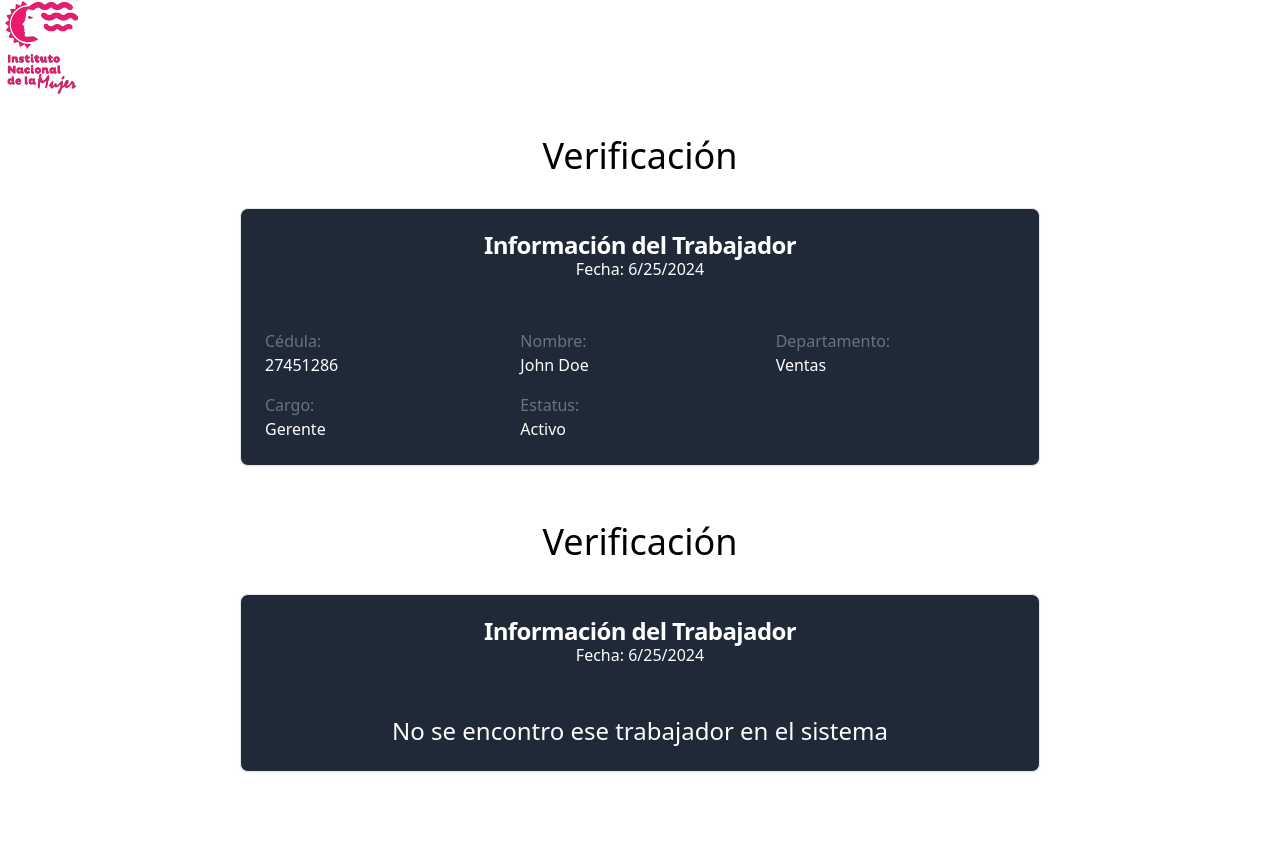
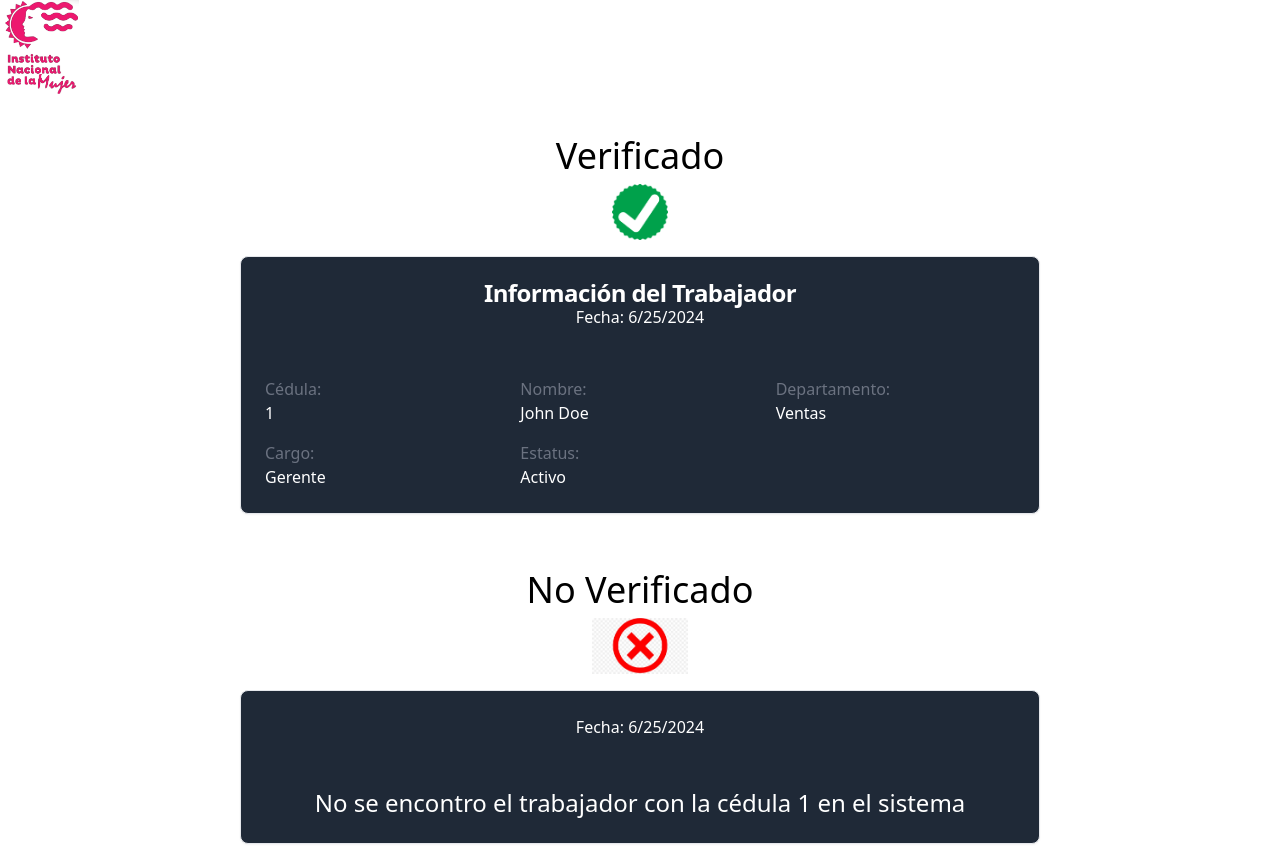
Before and after one commit to Anth1818/carnets_inamujer, a React (Vite) app: page /carnet/verification/1 in a window 1280 px wide. Before the commit the page ends 800 px from the top, so only its background shows below. Built offline with nearby package versions, Linux system fonts and the light colour scheme.

Commit message:
agregado page404, ajustes el diseño de carnet, y pagina de verificacion

```diff
--- a/src/App.tsx
+++ b/src/App.tsx
@@ -2,6 +2,8 @@ import "./App.css"
 import { Route, Routes } from "react-router-dom";
 import { PageCarnet } from "./pages/PageCarnet";
 import { PageVerification } from "./pages/PageVerification";
+import { Page404 } from "./pages/Page404";
+
 function App() {
 
   return (
@@ -10,6 +12,7 @@ function App() {
         <Route path="/" element={<PageCarnet />} />
         <Route path="/carnet" element={<PageCarnet />} />
         <Route path="/carnet/verification/:id" element={<PageVerification />} />
+        <Route path="*" element={<Page404 />} />
       </Routes>
     </>
   )
--- a/src/components/CarnerFront.tsx
+++ b/src/components/CarnerFront.tsx
@@ -8,8 +8,8 @@ export function CarnetFront({ refFront }: ICarnetFrontProps) {
     return (
         <div id="frente" className="h-[720px] w-[550px] flex flex-col justify-start items-center mt-2  ">
             <h2 className="text-left font-bold ">Frente</h2>
-            <div id="carnet-front" ref={refFront} className="min-h-[650px] min-w-[500px] border-2 box-border">
-                <header className="h-[110px] w-full bg-custom-pattern bg-cover"></header>
+            <div id="carnet-front" ref={refFront} className="min-h-[650px] min-w-[400px] border-2 box-border">
+                <header className="h-[110px] w-full bg-custom-pattern bg-repeat-round"></header>
                 <div className="flex w-[400px] h-[250px] justify-around" >
                     <div className="mx-2 -mt-16 h-auto">
                         <img src="../../public/inamujer_logo.png" alt="logo inamujer" className="h-36 w-28 " />
@@ -25,10 +25,10 @@ export function CarnetFront({ refFront }: ICarnetFrontProps) {
                         <img src="../../public/bandera_logo.png" alt="" className="h-24 w-36 " />
                     </div>
                 </div>
-                <p className="text-center w-[400px] absolute -mt-[60px] text-lg ml-[30px] font-bold">Gerencia de Atención Integral y Prevención de la Violencia Contra la Mujer
+                <p className="text-center w-[300px] absolute -mt-[60px] text-lg ml-[40px] font-bold leading-tight">Gerencia de Atención Integral y Prevención de la Violencia Contra la Mujer
                         </p>
                 <footer >
-                    <div className=" w-full h-[250px] bg-custom-pattern2 bg-cover relative -z-10"></div>
+                    <div className=" w-full h-[250px] bg-custom-pattern2 bg-cover relative -z-10 border-none"></div>
                     <div className="bg-purple-700 h-[50px] ">
                         <p className="text-center text-white p-3 font-bold">Directora</p>
                     </div>
--- a/src/components/CarnetBack.tsx
+++ b/src/components/CarnetBack.tsx
@@ -10,21 +10,21 @@ export function CarnetBack({refBack}: ICarnetFrontProps) {
   return (
     <div  id="reverso" className="h-[720px] w-[550px] flex flex-col justify-start items-center mt-2 ">
       <h2 className="text-left font-bold "  >Reverso</h2>
-      <div  ref={refBack} id="carnet-back"  className="min-h-[650px] min-w-[500px] border-2 box-border">
-        <header className="h-[110px] w-full bg-custom-pattern bg-cover"></header>
+      <div  ref={refBack} id="carnet-back"  className="min-h-[650px] min-w-[400px] border-2 box-border">
+        <header className="h-[110px] w-full bg-custom-pattern bg-repeat-round"></header>
         <div className="mx-2 -mt-11 box-border">
           <img src="../../public/escudo_logo.png" alt="escudo de venezuela" className="h-20 rounded-full" />
         </div>
         <div className="w-[240px] h-[250px] -mt-20 text-[15px] ml-[80px] text-justify">
           <p className='w-[270px] mt-8 leading-tight'>Este documento acredita al titular como funcionaria(o) adscrita(o) al Instituto Nacional de la Mujer, ente adscrito al Ministerio del Poder Popular para la Mujer y la Igualdad de Género.</p>
-          <p className='w-[400px] z-10 mt-2 -ml-[60px] leading-tight'>Se les agradece a las autoridades civiles y militares prestar toda la colaboración para garantizar el normal desenvolvimiento de sus labores a la(el) portadora (or) de este carnet.</p>
+          <p className='w-[350px] z-10 mt-2 -ml-[60px] leading-tight'>Se les agradece a las autoridades civiles y militares prestar toda la colaboración para garantizar el normal desenvolvimiento de sus labores a la(el) portadora (or) de este carnet.</p>
           <div className='mt-3'>
             <img src="../../public/sello.png" className="h-24 w-24 ml-[210px] rounded-full z-10" />
           </div>
           <p className="-mt-8 ml-20 z-10"> Firma autorizada</p>
         </div>
         <div className=' text-[11px] absolute text-center leading-tight' >
-          <p className='w-[290px] mt-24 ml-36'>En caso de extravió, favor remitir a: Av. Oeste3, Torre Bandagro, Piso 2, Altagracia, 1010, Caracas, Distrito Capital, Venezuela. Instituto Nacional de la Mujer, INAMUJER. <br /> Email: despachoinamujeroficial@Gmail.com <br /> Telf: (xxxx)-(XX XX XX)</p>
+          <p className='w-[250px] mt-20 ml-36'>En caso de extravió, favor remitir a: Av. Oeste3, Torre Bandagro, Piso 2, Altagracia, 1010, Caracas, Distrito Capital, Venezuela. Instituto Nacional de la Mujer, INAMUJER. <br /> Email: despachoinamujeroficial@Gmail.com <br /> Telf: (xxxx)-(XX XX XX)</p>
         </div>
         <div className='absolute mt-[170px]'>
         <QRCodeSVG
@@ -38,8 +38,8 @@ export function CarnetBack({refBack}: ICarnetFrontProps) {
         </div>
 
         <footer>
-          <div className="h-[250px] w-full bg-custom-pattern2 bg-cover relative -z-10"></div>
-          <div className="h-[35px] bg-custom-pattern3 bg-cover mt-3" >
+          <div className="h-[250px] w-full bg-custom-pattern2 bg-cover relative -z-10 border-none"></div>
+          <div className="h-[25px] bg-custom-pattern3 bg-cover mt-3" >
 
           </div>
         </footer>
--- a/src/components/CarnetInamujer.tsx
+++ b/src/components/CarnetInamujer.tsx
@@ -17,7 +17,7 @@ export function CarnetInamujer() {
   return (
     <main className="flex flex-col flex-wrap justify-center items-center mt-6 ">
       <h2>Vista previa (Carnet del trabajador 27451286)</h2>
-      <section id="carnet-container" className=" w-[1400px] flex justify-evenly flex-wrap ">
+      <section id="carnet-container" className=" w-[1500px] flex justify-evenly flex-wrap ">
         <CarnetFront refFront={refCarnetFront} />
         <CarnetBack refBack={refCarnetBack} />
       </section>
--- a/src/components/NotVerification.tsx
+++ b/src/components/NotVerification.tsx
@@ -1,24 +1,31 @@
-export function NotVerification(){
+interface IVerificationProps {
+    id: string | undefined;
+}
+
+
+export function NotVerification({ id }: IVerificationProps) {
   const date = new Date().toLocaleDateString();
-    return(
+  return (
     <div>
-           <h1 className="text-center mt-10 text-4xl">Verificación</h1>
+      <div className="flex flex-col justify-center items-center gap-2">
+        <h1 className="text-center mt-10 text-4xl">No Verificado</h1>
+        <img src="../../public/no-verificado.webp" className="w-24 h-14"></img>
+      </div>
       <main className="flex w-full justify-center items-cente">
         <div
-                    className="w-[800px] rounded-lg border bg-gray-800 text-card-foreground shadow-sm mb-4 mt-8 "
+          className="w-[800px] rounded-lg border bg-gray-800 text-card-foreground shadow-sm mb-4 mt-4 "
           data-v0-t="card"
         >
           <div className="flex flex-col space-y-1.0 p-6 justify-center items-center text-white">
-                        <h3 className="whitespace-nowrap text-2xl font-semibold leading-none tracking-tight">
-                            Información del Trabajador
-                        </h3>
             <h6>Fecha: {date}</h6>
           </div>
           <div className="p-6">
-                        <h2 className="text-center text-white text-2xl">No se encontro ese trabajador en el sistema</h2>
+            <h2 className="text-center text-white text-2xl">
+              {`No se encontro el trabajador con la cédula ${id} en el sistema`}
+            </h2>
           </div>
         </div>
       </main>
     </div>
-    )
+  );
 }
--- a/src/components/Verification.tsx
+++ b/src/components/Verification.tsx
@@ -1,11 +1,20 @@
-export function Verification() {
+interface IVerificationProps {
+    id: string;
+}
+
+
+
+export function Verification({ id }: IVerificationProps) {
   const date = new Date().toLocaleDateString();
   return (
     <div>
-            <h1 className="text-center mt-10 text-4xl">Verificación</h1>
+      <div className="flex flex-col justify-center items-center gap-2">
+        <h1 className="text-center mt-10 text-4xl">Verificado</h1>
+        <img src="../../public/verificado.webp" className="w-14 h-14"></img>
+      </div>
       <main className="flex w-full justify-center items-cente">
         <div
-                    className="w-[800px] rounded-lg border bg-gray-800 text-card-foreground shadow-sm mb-4 mt-8 "
+          className="w-[800px] rounded-lg border bg-gray-800 text-card-foreground shadow-sm mb-4 mt-4 "
           data-v0-t="card"
         >
           <div className="flex flex-col space-y-1.0 p-6 justify-center items-center text-white">
@@ -18,7 +27,7 @@ export function Verification() {
             <div className="grid grid-cols-3 gap-4">
               <div>
                 <p className="text-gray-500 font-medium">Cédula:</p>
-                                <p className="text-white">27451286</p>
+                <p className="text-white">{id}</p>
               </div>
               <div>
                 <p className="text-gray-500 font-medium">Nombre:</p>
@@ -41,5 +50,5 @@ export function Verification() {
         </div>
       </main>
     </div>
-    )
+  );
 }
--- /dev/null
+++ b/src/pages/Page404.tsx
@@ -0,0 +1,19 @@
+export function Page404() {
+    return (
+        //  Error Container
+        <div className="flex flex-col items-center">
+            <div className="text-indigo-500 font-bold text-7xl">
+                404
+            </div>
+
+            <div className="font-bold text-3xl xl:text-7xl lg:text-6xl md:text-5xl mt-10">
+                Esta página no existe
+            </div>
+
+            <div className="text-gray-400 font-medium text-sm md:text-xl lg:text-2xl mt-8">
+                La página que buscas no se encuentra en este servidor
+            </div>
+        </div>
+
+    )
+}
--- a/src/pages/PageVerification.tsx
+++ b/src/pages/PageVerification.tsx
@@ -9,8 +9,8 @@ export function PageVerification (){
     return (
         <>
             <Header />
-            <Verification />
-            <NotVerification />
+            {id && <Verification id={id}/>}
+            <NotVerification id={id}/>
         </>
     )
 }
```
Also changed, not shown: public/no-verificado.webp (added), public/verificado.webp (added). Lines whose indentation alone changed are shown as unchanged.
